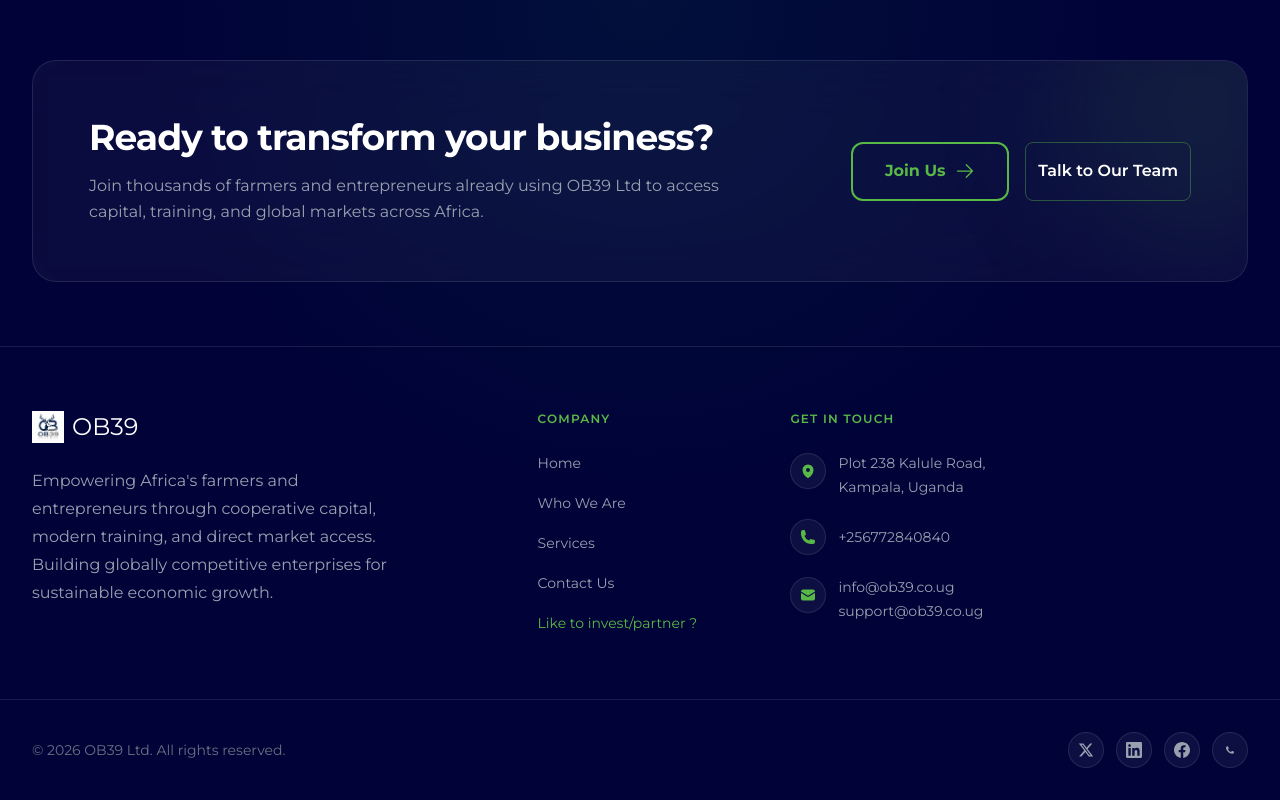
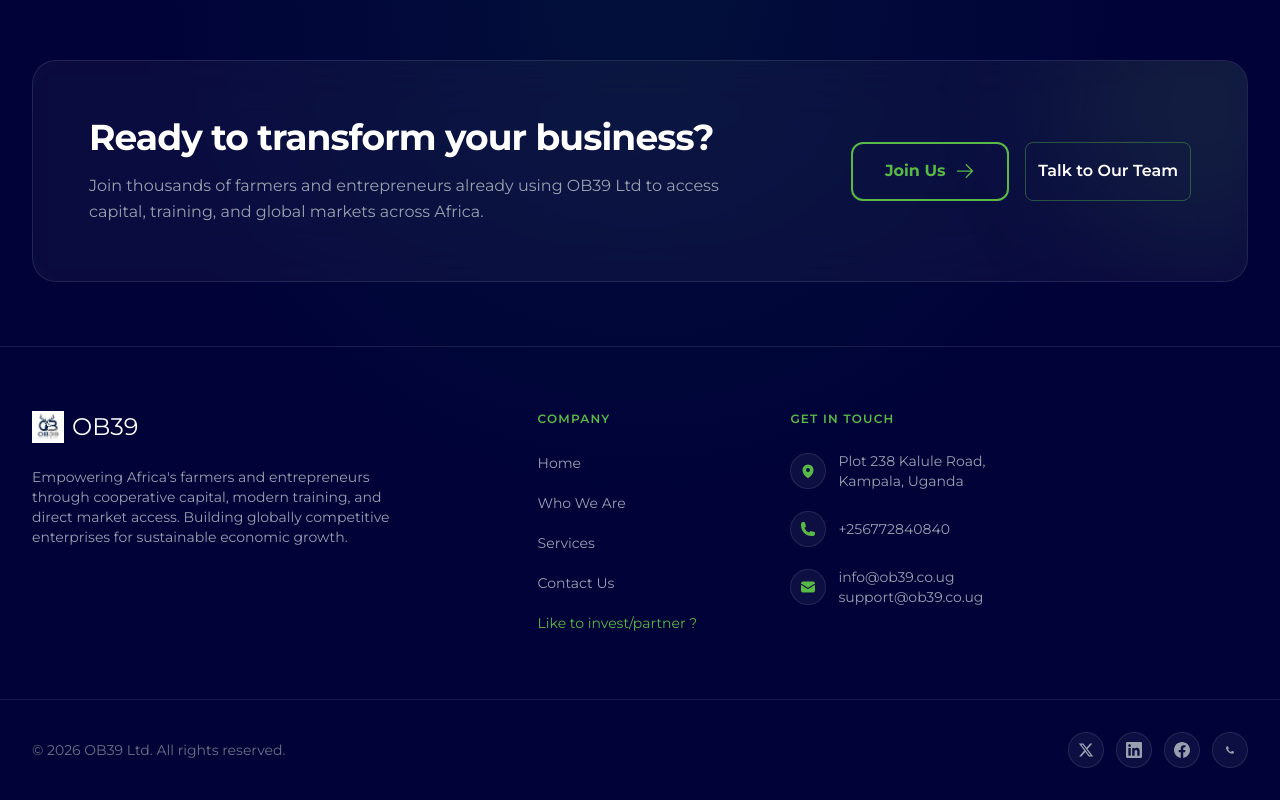
Before and after one commit to ecwebtestings-dev/ob392, a React (Vite) app: page / in a window 1280 px wide. Shown: the part 9069-9869 px from the top of the page. Built offline with nearby package versions, Linux system fonts and the light colour scheme.

Commit message:
FooterUpdate

```diff
--- a/src/pages/Home/Foot.jsx
+++ b/src/pages/Home/Foot.jsx
@@ -90,7 +90,7 @@
         <img alt="Logo" src={images.logo} className="h-8 w-auto" />
         <h1 className="text-white">OB39</h1>
       </a>
-      <p className="mt-6 max-w-sm text-base/7 text-gray-400">
+      <p className="mt-6 max-w-sm text-sm text-gray-400">
         Empowering Africa's farmers and entrepreneurs through cooperative
         capital, modern training, and direct market access. Building
         globally competitive enterprises for sustainable economic growth.
@@ -108,7 +108,7 @@
         <li key={item.name}>
           <a
             href={item.href}
-            className={`text-sm/6 transition-colors hover:text-white ${
+            className={`text-sm transition-colors hover:text-white ${
               index === company.length - 1
                 ? 'text-[#59B947] hover:text-[#7ddb6a]'
                 : 'text-gray-400'
@@ -131,7 +131,7 @@
           <span className="mt-0.5 flex size-9 flex-shrink-0 items-center justify-center rounded-full border border-white/10 bg-white/5">
             <MapPinIcon className="size-4 text-badges" />
           </span>
-          <span className="text-sm/6 text-gray-400">
+          <span className="text-sm text-gray-400">
             Plot 238 Kalule Road,
             <br />
             Kampala, Uganda
@@ -152,7 +152,7 @@
           <span className="mt-0.5 flex size-9 flex-shrink-0 items-center justify-center rounded-full border border-white/10 bg-white/5">
             <EnvelopeIcon className="size-4 text-badges" />
           </span>
-          <div className="text-sm/6 text-gray-400">
+          <div className="text-sm text-gray-400">
 
             <a  href="mailto:info@ob39.co.ug"
               className="block transition-colors hover:text-white"
```
